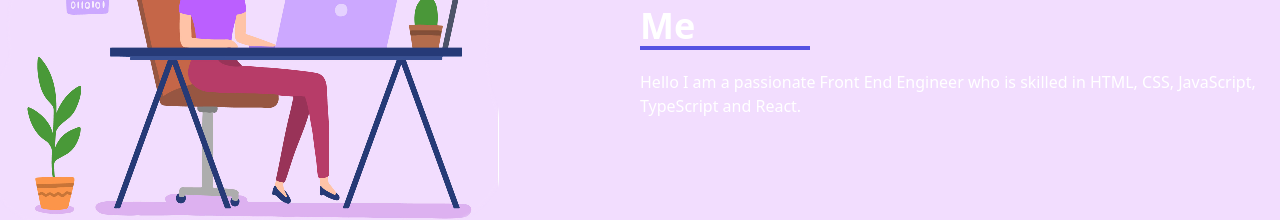
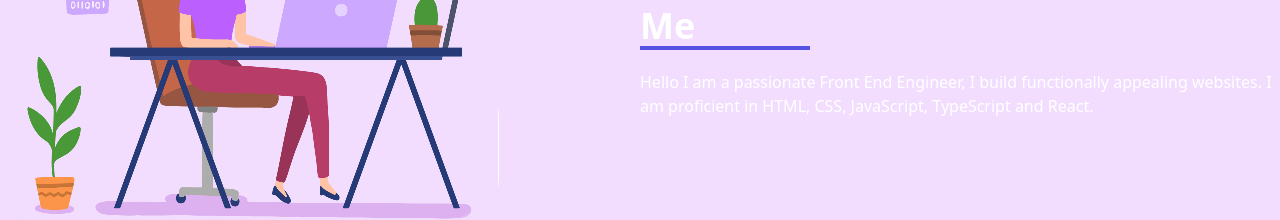
Before and after one commit to mihosri/portfolio2, a React (Create React App) app: page / in a window 1280 px wide. Shown: the part 864-1084 px from the top of the page. Built offline with nearby package versions, Linux system fonts and the light colour scheme.

Commit message:
Update About.js

```diff
--- a/src/components/About.js
+++ b/src/components/About.js
@@ -11,7 +11,7 @@ export default function About() {
             About Me
           </h1>
           <p className="text-white">
-            Hello I am a passionate Front End Engineer who is skilled in HTML,
+            Hello I am a passionate Front End Engineer, I build functionally appealing websites. I am proficient in HTML,
             CSS, JavaScript, TypeScript and React.
           </p>
         </div>
```
